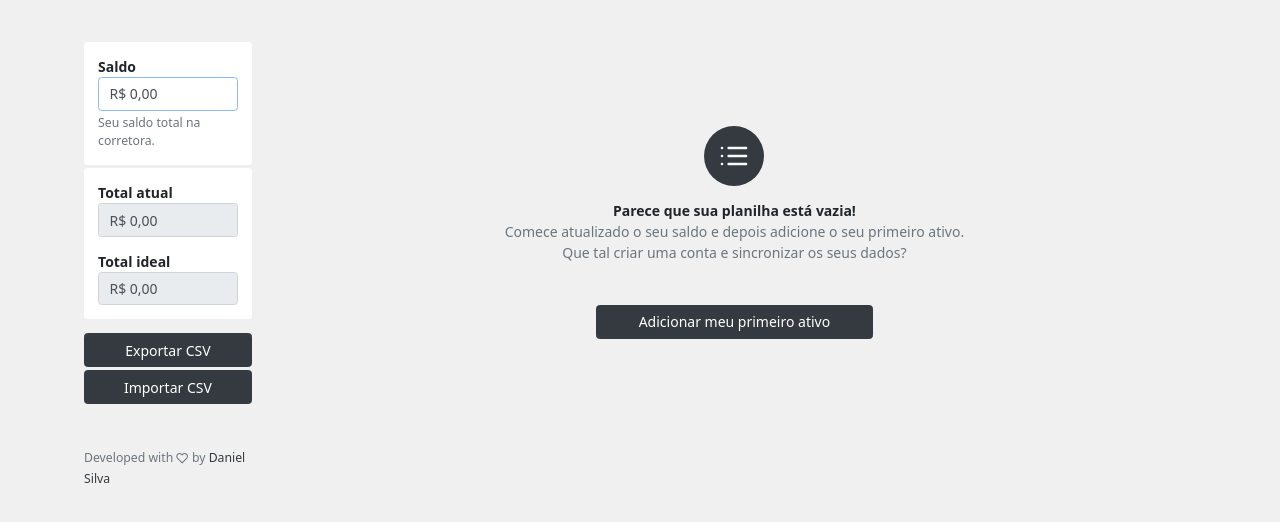
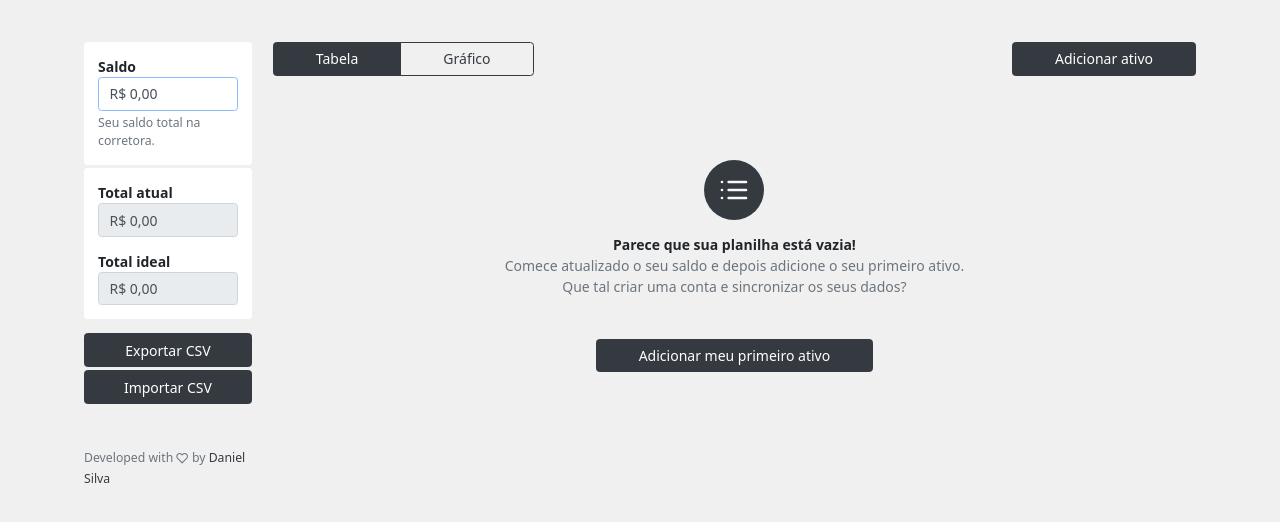
Before and after one commit to danjsillva/planilhapit-web, a React (Create React App) app: page /stocks in a window 1280 px wide. Shown: the top 522 px of the page. Built offline with nearby package versions, Linux system fonts and the light colour scheme.

Commit message:
feat: melhorias na navegacao entre tabela e grafico

```diff
--- a/src/components/StocksCharts.js
+++ b/src/components/StocksCharts.js
@@ -85,7 +85,7 @@ const StockChart = () => {
   const stocks = useRecoilValue(stockListFullState);
 
   return (
-    stocks.length > 0 && <div className="card card-body mt-1">
+    stocks.length > 0 && <div className="card card-body mt-3">
       <div className="row">
         <div className="col">
           <div className="btn-group">
--- a/src/components/StocksTable.js
+++ b/src/components/StocksTable.js
@@ -58,7 +58,7 @@ const StocksTable = () => {
     <>
       {stocksFull.length ? (
         <>
-          <div className="card card-body">
+          <div className="card card-body mt-3">
             <div className="row align-items-end font-weight-bold">
               <div className="col-3">Ativo</div>
               <div className="col-1 text-right">Nota</div>
@@ -167,15 +167,16 @@ const StocksTable = () => {
             </div>
           ))}
 
-          <div
-            className="card card-body pointer mt-1"
-            data-toggle="modal"
-            data-target="#stockModal"
-          >
-            <div className="row">
-              <div className="col text-center">
-                <FiPlusCircle />
-              </div>
+          <div className="d-flex justify-content-between align-items-center mt-3 mb-5">
+            <div className="text-muted">Você tem {stocksFull.length} ativos na sua carteira</div>
+            <div className="">
+              <button
+                className="btn btn-dark px-5"
+                data-toggle="modal"
+                data-target="#stockModal"
+              >
+                Adicionar ativo
+              </button>
             </div>
           </div>
         </>
--- a/src/pages/Stocks.js
+++ b/src/pages/Stocks.js
@@ -1,4 +1,5 @@
-import React from "react";
+import React, { useState } from "react";
+import classNames from "classnames";
 
 import Sidebar from "../components/Sidebar";
 import StocksTable from "../components/StocksTable";
@@ -6,6 +7,8 @@ import StocksCharts from "../components/StocksCharts";
 import StockModal from "../components/StockModal";
 
 const Stocks = () => {
+  const [tabIndex, setTabIndex] = useState(0);
+
   return (
     <div className="container">
       <div className="row mt-5">
@@ -13,9 +16,49 @@ const Stocks = () => {
           <Sidebar />
         </div>
         <div className="col-12 col-lg-10">
-          <StocksTable />
+          <div className="d-flex justify-content-between align-items-center font-weight-bold">
+            <div className="btn-group">
+              <button
+                type="button"
+                className={classNames([
+                  "btn px-5",
+                  {
+                    "btn-dark": tabIndex === 0,
+                    "btn-outline-dark": tabIndex === 1,
+                  },
+                ])}
+                onClick={() => setTabIndex(0)}
+              >
+                Tabela
+              </button>
+              <button
+                type="button"
+                className={classNames([
+                  "btn px-5",
+                  {
+                    "btn-dark": tabIndex === 1,
+                    "btn-outline-dark": tabIndex === 0,
+                  },
+                ])}
+                onClick={() => setTabIndex(1)}
+              >
+                Gráfico
+              </button>
+            </div>
+            <div className="">
+              <button
+                className="btn btn-dark px-5"
+                data-toggle="modal"
+                data-target="#stockModal"
+              >
+                Adicionar ativo
+              </button>
+            </div>
+          </div>
 
-          <StocksCharts />
+          {tabIndex === 0 && <StocksTable />}
+
+          {tabIndex === 1 && <StocksCharts />}
 
           <StockModal />
         </div>
```
